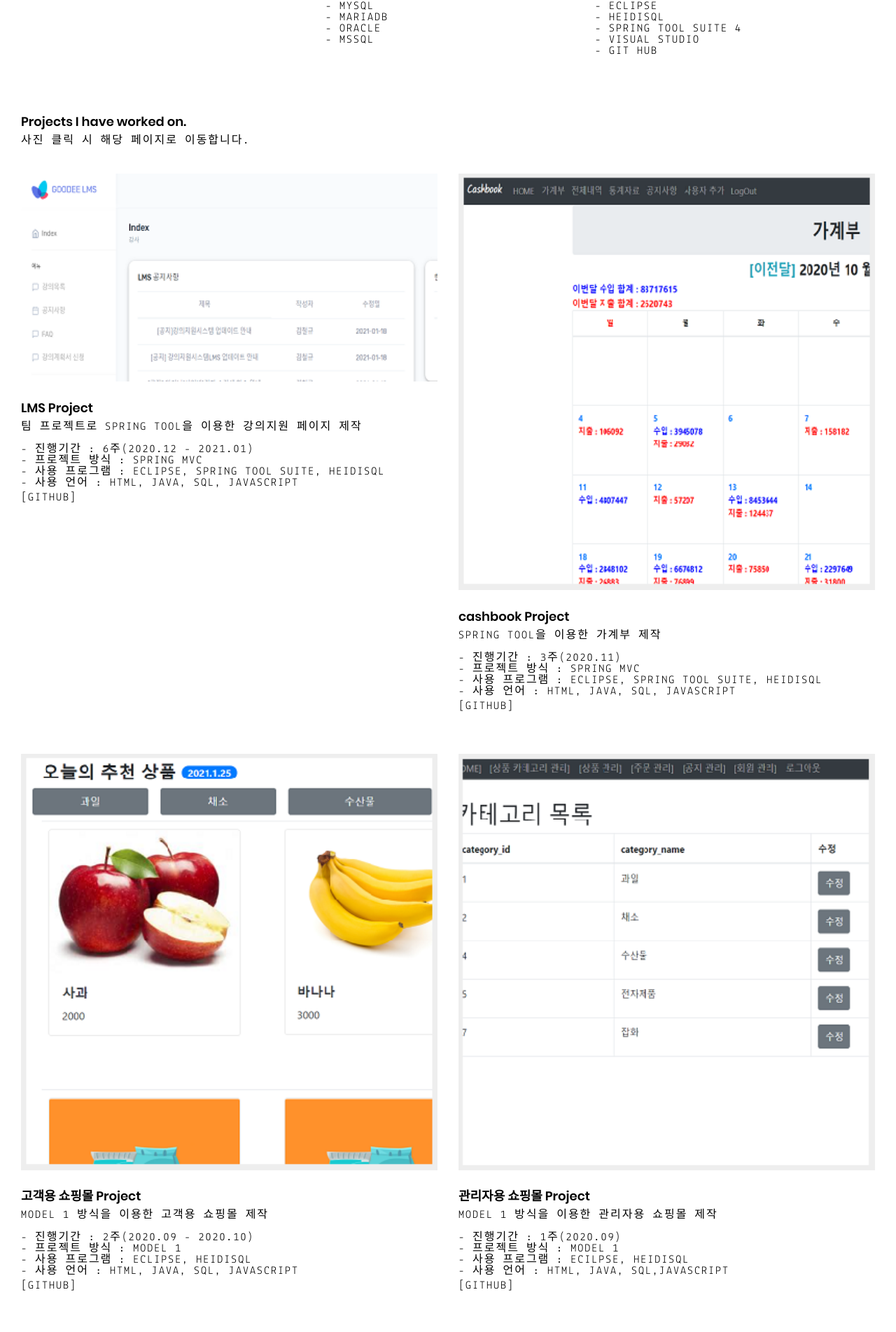
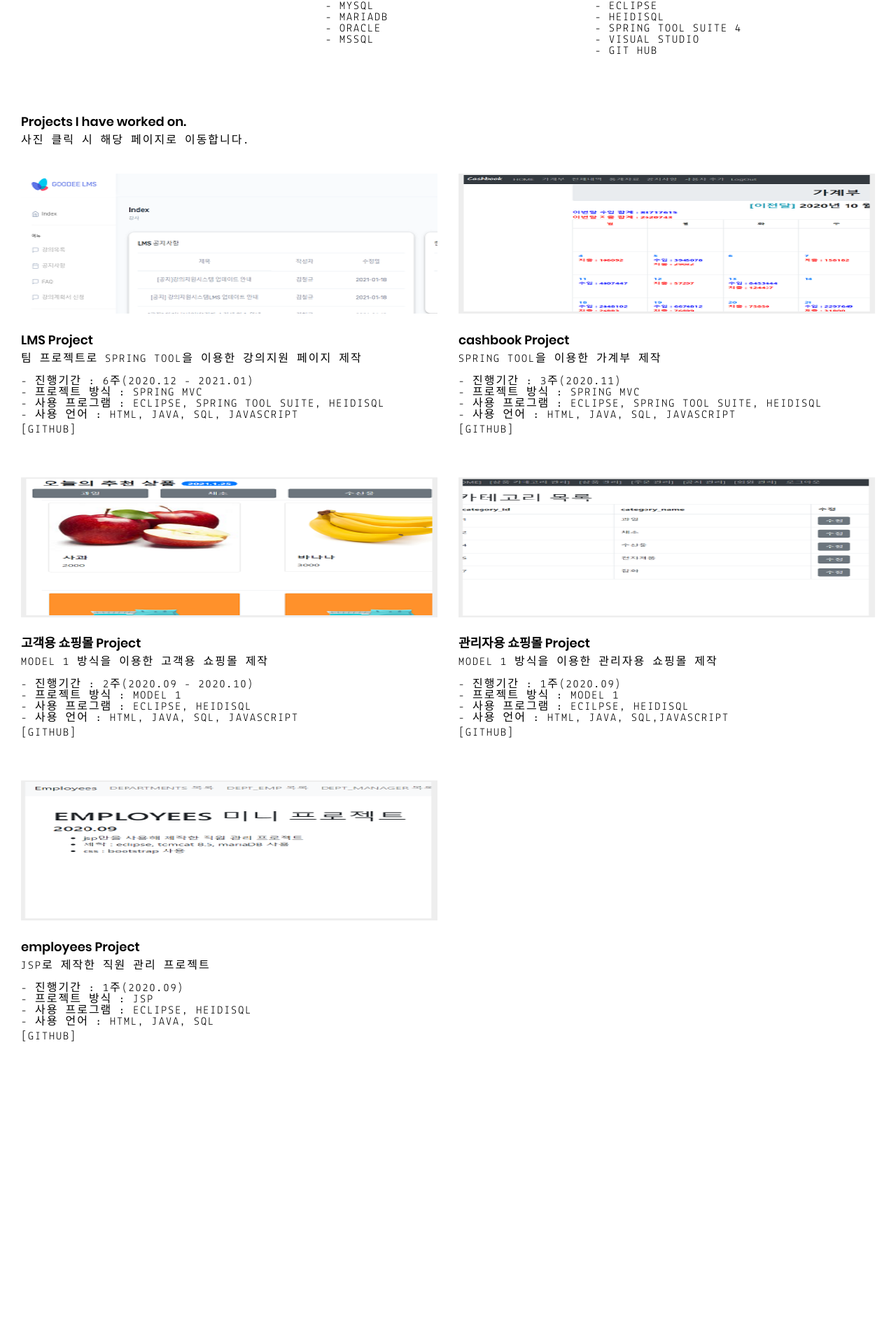
Before and after one commit to heairin1008/heairin1008.github.io, a Jekyll site: the page built from index.html, in a window 1280 px wide. Shown: the part 766-2669 px from the top of the page at 70% size. Built offline with Jekyll 4.4.1, drawn with Linux system fonts in a browser that asks for light colours; after the commit the page ends 2539 px from its top, so only the background shows below that.

Commit message:
Update _layout.scss

```diff
--- a/assets/scss/_layout.scss
+++ b/assets/scss/_layout.scss
@@ -140,7 +140,7 @@
 
 	img {
 		width: 100%;
-		height: 50%;
+		height: 200px;
 	}
 
 	span {
```
